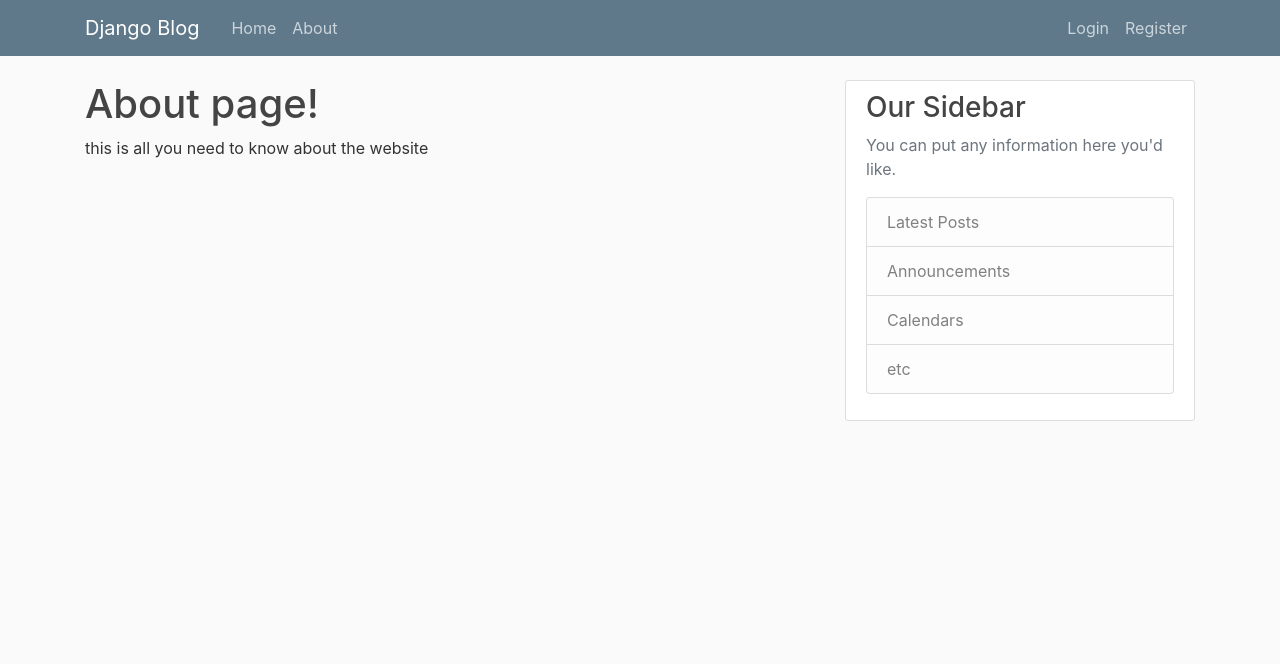
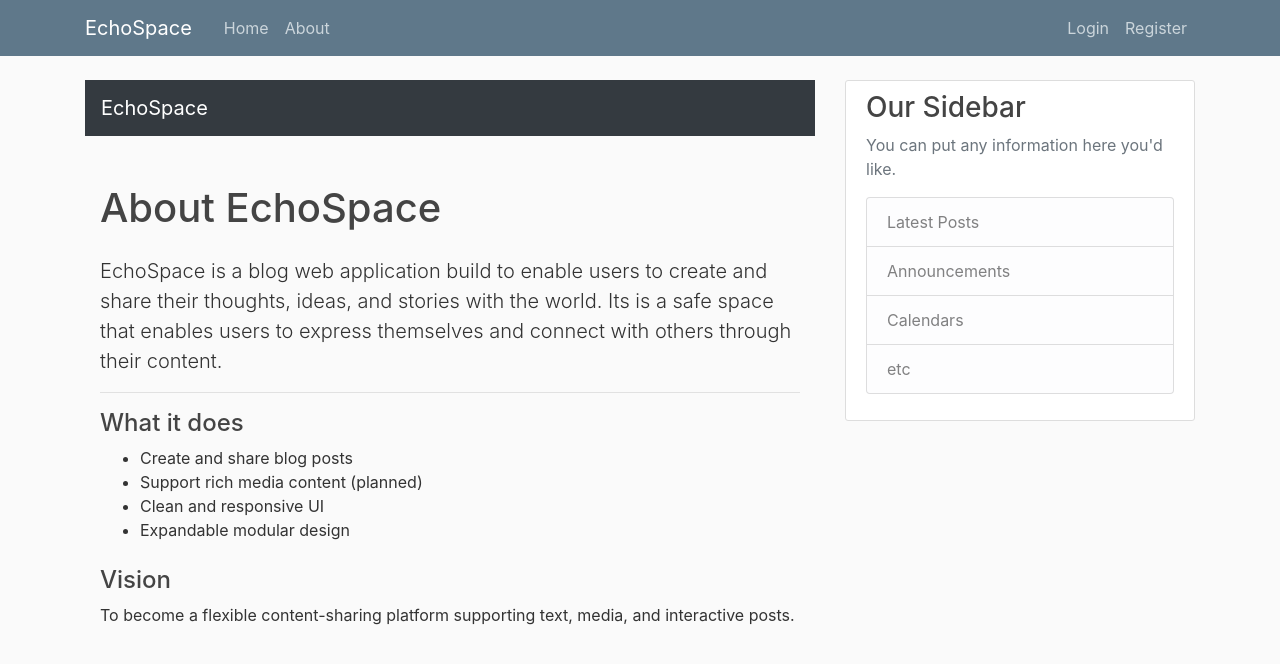
Before and after one commit to JermainGeorge/blog-web, a Django app: page /about/ in a window 1280 px wide. Shown: the top 664 px of the page. Run offline with Django 5.2, Linux system fonts and the light colour scheme; some libraries are stand-ins or nearby versions.

Commit message:
About-page-update

```diff
--- a/tutorial/blog/templates/blog/about.html
+++ b/tutorial/blog/templates/blog/about.html
@@ -1,5 +1,36 @@
 {% extends "blog/base.html" %}
 {%block content %}
-   <h1>About page!</h1>
-   <p>this is all you need to know about the website</p>
+   <body>
+
+   <nav class="navbar navbar-dark bg-dark px-3">
+      <a class="navbar-brand" href="/">EchoSpace</a>
+   </nav>
+
+   <div class="container mt-5">
+      <h1 class="mb-4">About EchoSpace</h1>
+      <p class="lead">
+         EchoSpace is a blog web application build to enable users to
+         create and share their thoughts, ideas, and stories with the world.
+         Its is a safe space that enables users to express themselves and connect with others through their content.
+
+      </p>
+
+      <hr>
+
+      <h4>What it does</h4>
+      <ul>
+         <li>Create and share blog posts</li>
+         <li>Support rich media content (planned)</li>
+         <li>Clean and responsive UI</li>
+         <li>Expandable modular design</li>
+      </ul>
+
+      <h4 class="mt-4">Vision</h4>
+      <p>
+         To become a flexible content-sharing platform supporting text, media, and interactive posts.
+      </p>
+
+   </div>
+
+   </body>
 {%endblock content%}
--- a/tutorial/blog/templates/blog/base.html
+++ b/tutorial/blog/templates/blog/base.html
@@ -11,10 +11,10 @@
     <link rel="stylesheet" text=" text/css " href="{% static 'blog/main.css'%}">
         {% if title %}
          <!--use title from variables-->
-        <title>Django Blog - {{title}}</title>
+        <title>EchoSpace - {{title}}</title>
         {% else %}
         <!--when not provider with a title from variables-->
-        <title>Django Blog </title>
+        <title>EchoSpace</title>
         {% endif %}
 
 </head>
@@ -22,7 +22,7 @@
   <header class="site-header">
     <nav class="navbar navbar-expand-md navbar-dark bg-steel fixed-top">
       <div class="container">
-        <a class="navbar-brand mr-4" href="{% url 'blog-home' %}">Django Blog</a>
+        <a class="navbar-brand mr-4" href="{% url 'blog-home' %}">EchoSpace</a>
         <button class="navbar-toggler" type="button" data-toggle="collapse" data-target="{% url 'blog-about' %}navbarToggle" aria-controls="navbarToggle" aria-expanded="false" aria-label="Toggle navigation">
         <span class="navbar-toggler-icon"></span>
         </button>
```
Also changed, not shown: tutorial/db.sqlite3.
